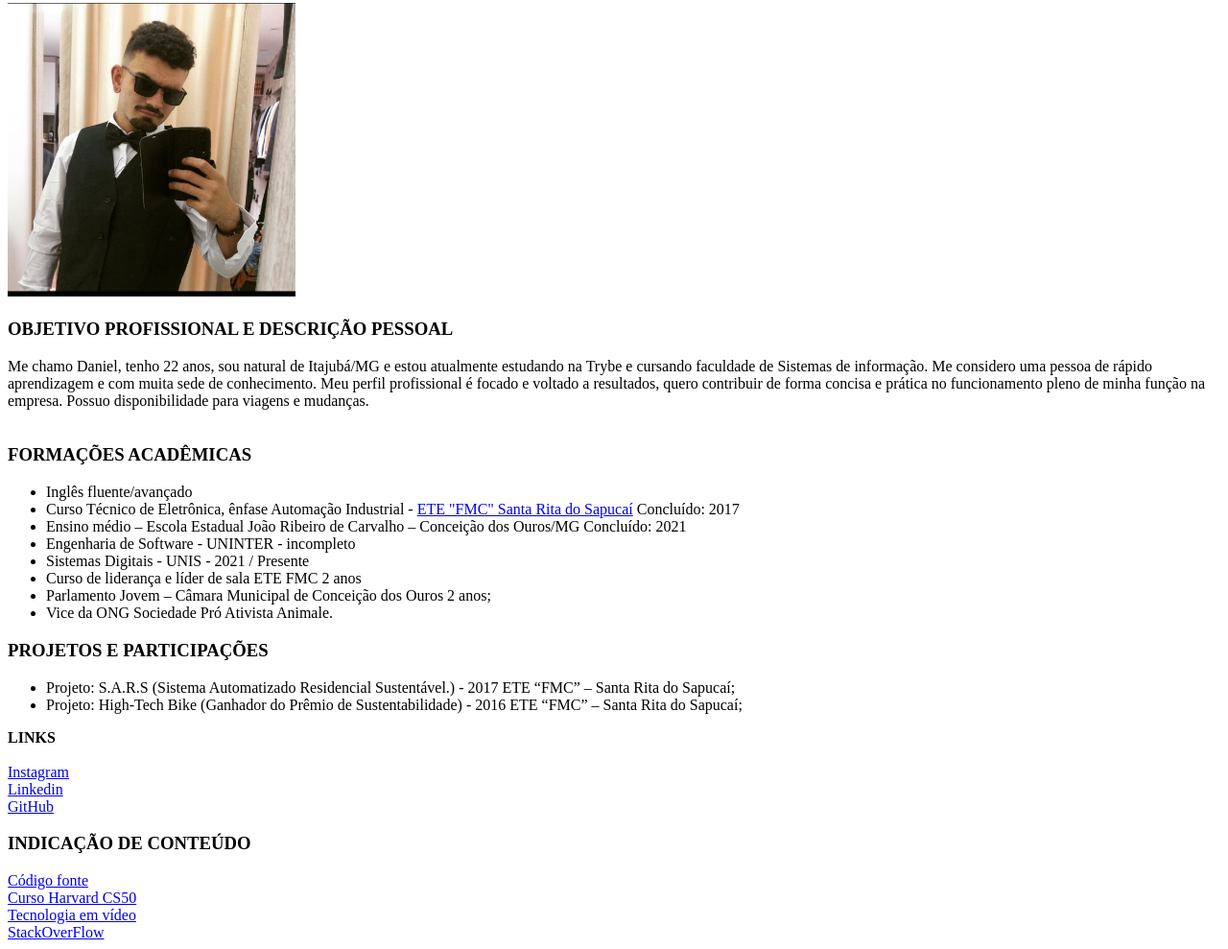
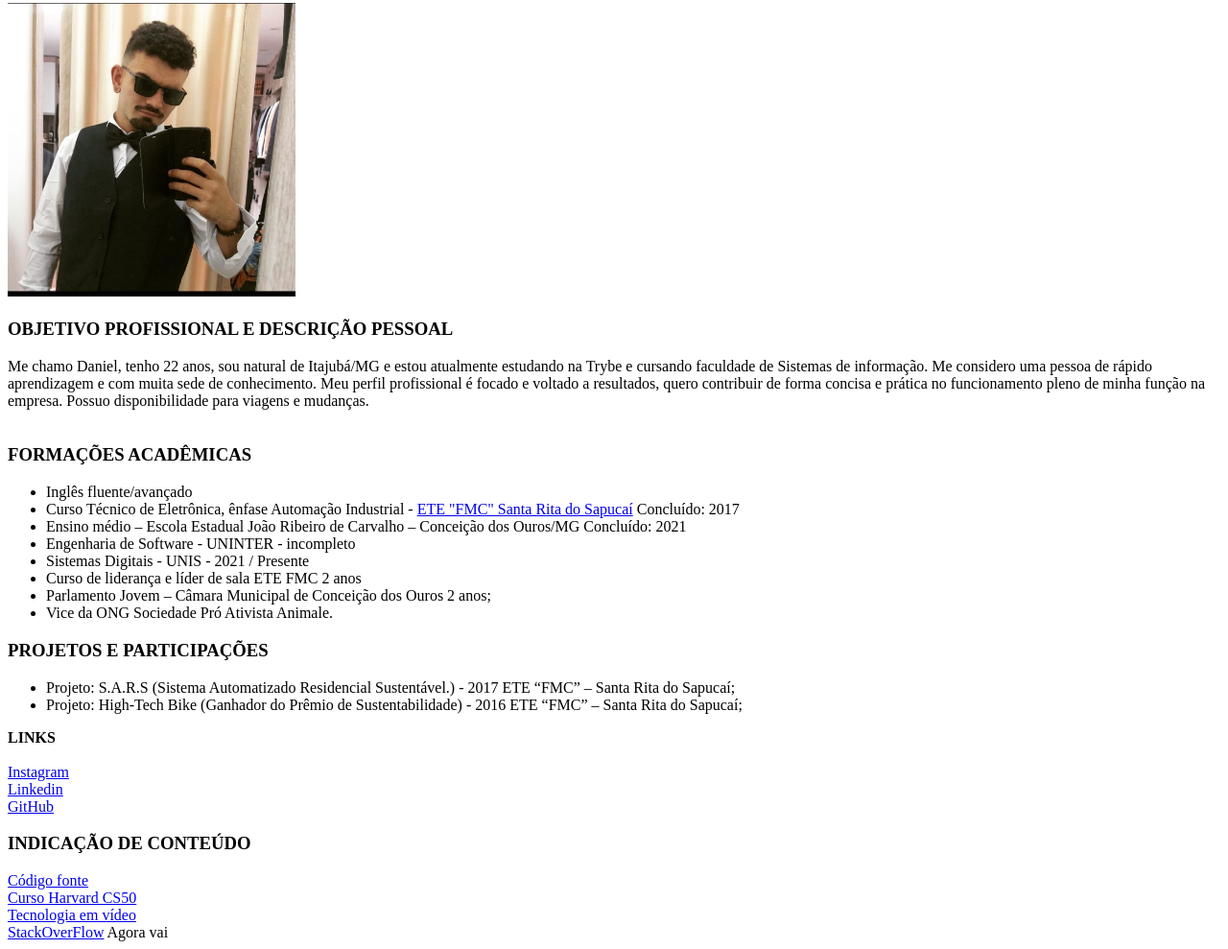
Before and after one commit to DanielAlvesDev/DanielAlves.github.io, a plain HTML site: page index.html in a window 1280 px wide. Shown: the part 218-1207 px from the top of the page at 96% size. Drawn offline with Linux system fonts and the light colour scheme.

Commit message:
Agora vai

```diff
--- a/index.html
+++ b/index.html
@@ -61,6 +61,8 @@
     <A href="https://www.youtube.com/c/TecnologiaemV%C3%ADdeo" target="_blanck"> Tecnologia em vídeo</A><br>
     <a href="https://pt.stackoverflow.com/" target="_blanck"> StackOverFlow</a>
 
+    <a>Agora vai</a>
+
 
 
 </body>
```
